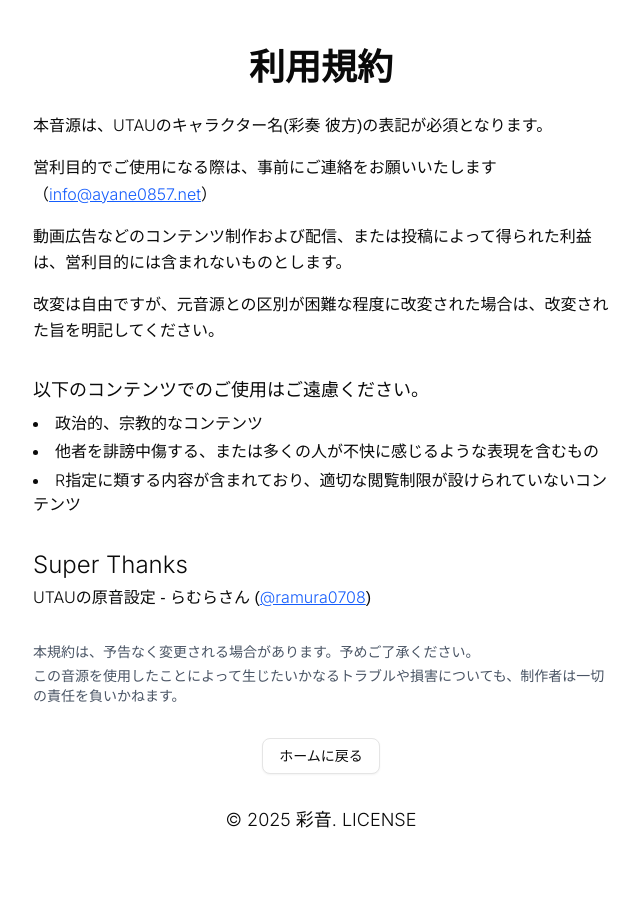
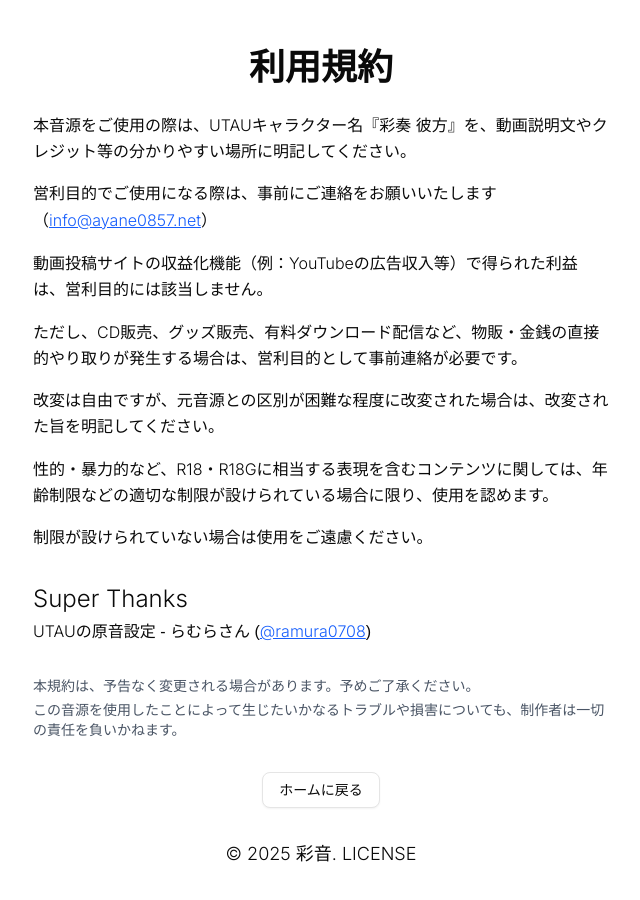
Before and after one commit to ayane0857/ayane-utau-site, a Next.js app: page /license in a window 1280 px wide. Shown: the top 900 px of the page, without its empty margins (319-959 px from the left). Built offline with nearby package versions, Linux system fonts and the light colour scheme; a web font is replaced by a local one.

Commit message:
ライセンスの更新

```diff
--- a/app/license/page.tsx
+++ b/app/license/page.tsx
@@ -19,8 +19,7 @@
         </h1>
         <ul className="space-y-4 text-base leading-relaxed">
           <li>
-            本音源は、<span lang="en">UTAU</span>のキャラクター名(彩奏
-            彼方)の表記が必須となります。
+            本音源をご使用の際は、<span lang="en">UTAU</span>キャラクター名『彩奏 彼方』を、動画説明文やクレジット等の分かりやすい場所に明記してください。
           </li>
           <li>
             営利目的でご使用になる際は、事前にご連絡をお願いいたします（
@@ -34,27 +33,21 @@
             ）
           </li>
           <li>
-            動画広告などのコンテンツ制作および配信、または投稿によって得られた利益は、営利目的には含まれないものとします。
+            動画投稿サイトの収益化機能（例：<span lang="en">YouTube</span>の広告収入等）で得られた利益は、営利目的には該当しません。
+          </li>
+          <li>
+            ただし、<span lang="en">CD</span>販売、グッズ販売、有料ダウンロード配信など、物販・金銭の直接的やり取りが発生する場合は、営利目的として事前連絡が必要です。
           </li>
           <li>
             改変は自由ですが、元音源との区別が困難な程度に改変された場合は、改変された旨を明記してください。
           </li>
+          <li>
+            性的・暴力的など、<span lang="en">R18</span>・<span lang="en">R18G</span>に相当する表現を含むコンテンツに関しては、年齢制限などの適切な制限が設けられている場合に限り、使用を認めます。
+          </li>
+          <li>
+            制限が設けられていない場合は使用をご遠慮ください。
+          </li>
         </ul>
-        <div className="mt-8">
-          <p className="mb-2 md:text-lg">
-            以下のコンテンツでのご使用はご遠慮ください。
-          </p>
-          <ul className="list-disc list-inside space-y-1 text-sm md:text-base">
-            <li>政治的、宗教的なコンテンツ</li>
-            <li>
-              他者を誹謗中傷する、または多くの人が不快に感じるような表現を含むもの
-            </li>
-            <li>
-              <span lang="en">R</span>
-              指定に類する内容が含まれており、適切な閲覧制限が設けられていないコンテンツ
-            </li>
-          </ul>
-        </div>
         <div className="mt-8 space-y-1 ">
           <p className="text-xl md:text-2xl font-bold" lang="en">
             Super Thanks
--- a/argoCD/deployment.yaml
+++ b/argoCD/deployment.yaml
@@ -18,7 +18,7 @@
         - name: internal-harbor
       containers:
         - name: app
-          image: registry.uniproject.jp/ayane/ayane-utau-site:0.1.9
+          image: registry.uniproject.jp/ayane/ayane-utau-site:0.1.10
           imagePullPolicy: Always
           ports:
             - containerPort: 3000
```
